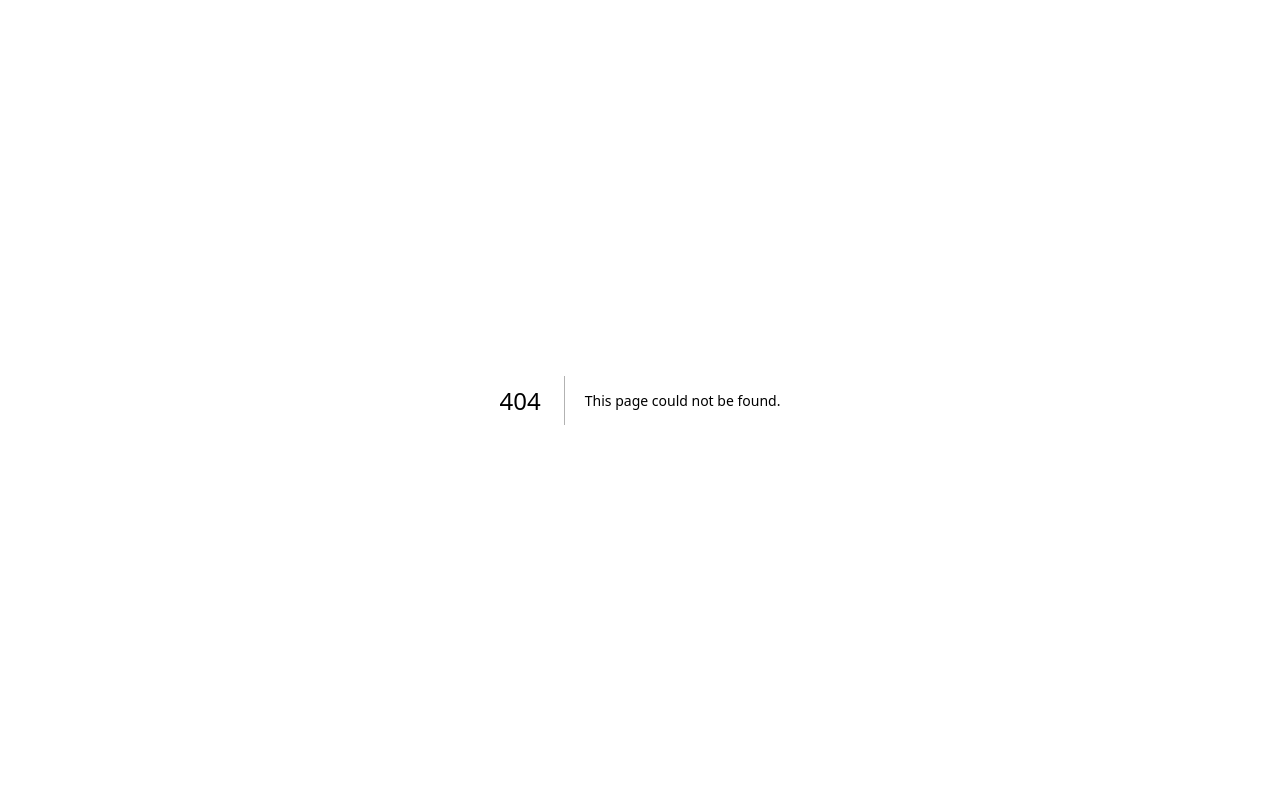
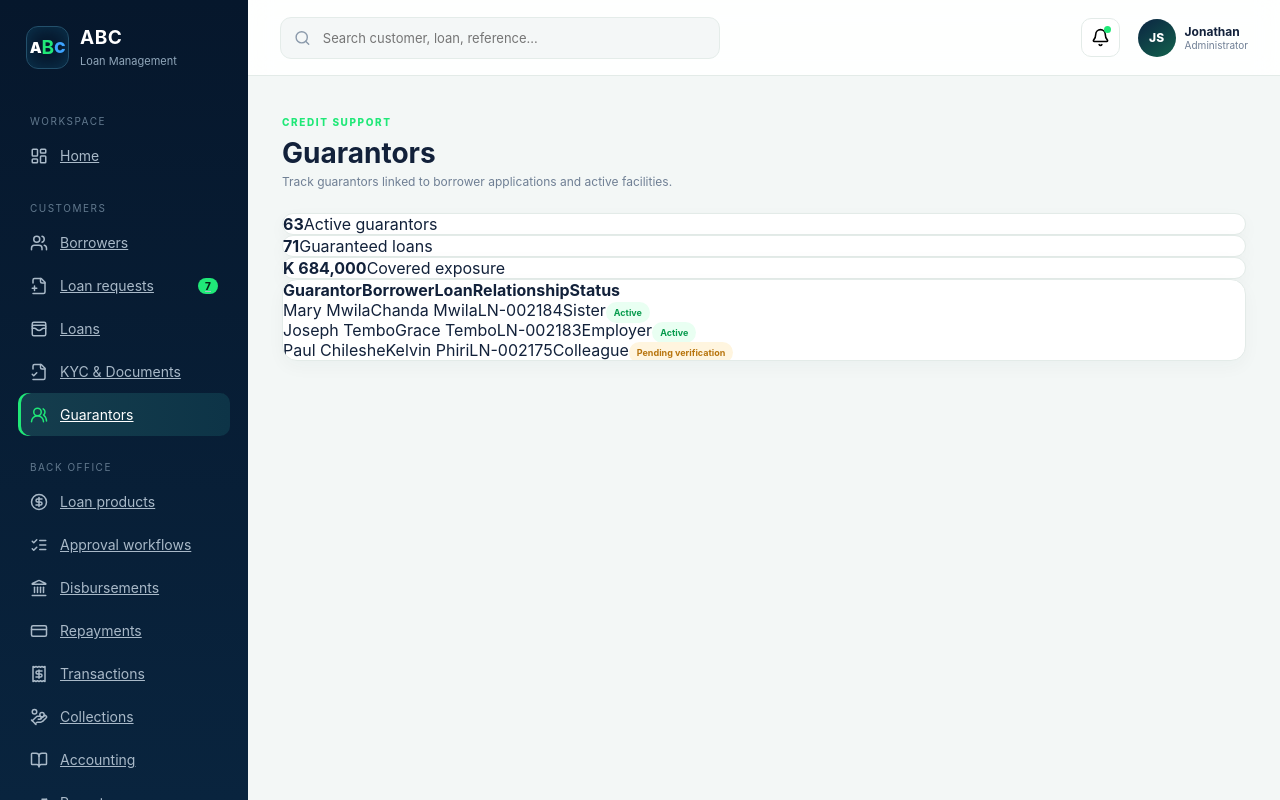
Before and after one commit to jonathansimwinga725-sudo/ABC-Loan-Management-, a Next.js app in the folder apps/web/: page /guarantors in a window 1280 px wide. Before the commit this address had no page. Built offline with nearby package versions, Linux system fonts and the light colour scheme.

Commit message:
feat(web): add lending module apps/web/app/guarantors/page.tsx

```diff
--- /dev/null
+++ b/apps/web/app/guarantors/page.tsx
@@ -0,0 +1,6 @@
+import ModulePage from "../../components/ModulePage";
+export default function Page(){return <ModulePage eyebrow="CREDIT SUPPORT" title="Guarantors" description="Track guarantors linked to borrower applications and active facilities." metrics={[{value:"63",label:"Active guarantors"},{value:"71",label:"Guaranteed loans"},{value:"K 684,000",label:"Covered exposure"}]} columns={["Guarantor","Borrower","Loan","Relationship","Status"]} rows={[
+ {cells:["Mary Mwila","Chanda Mwila","LN-002184","Sister"],status:{label:"Active",tone:"green"}},
+ {cells:["Joseph Tembo","Grace Tembo","LN-002183","Employer"],status:{label:"Active",tone:"green"}},
+ {cells:["Paul Chileshe","Kelvin Phiri","LN-002175","Colleague"],status:{label:"Pending verification",tone:"amber"}}
+ ]}/>}
```
